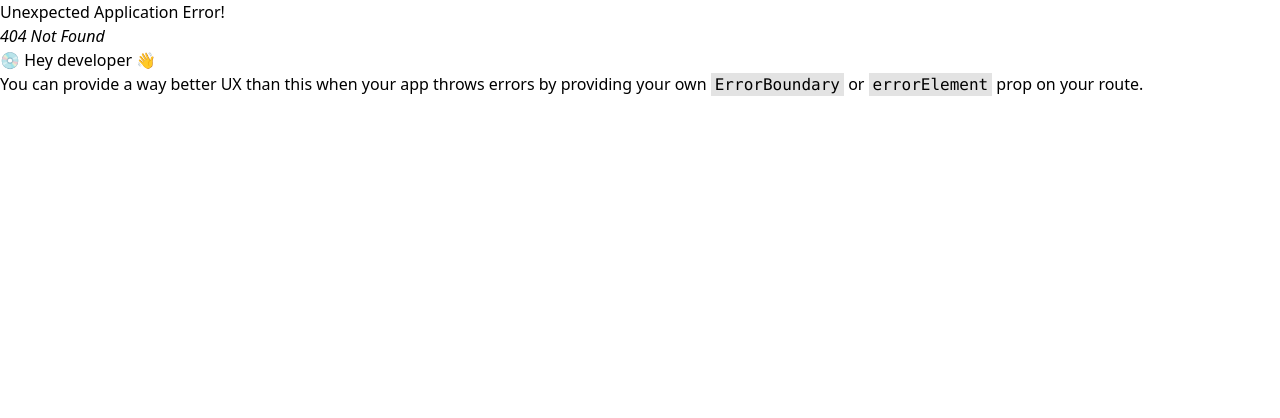
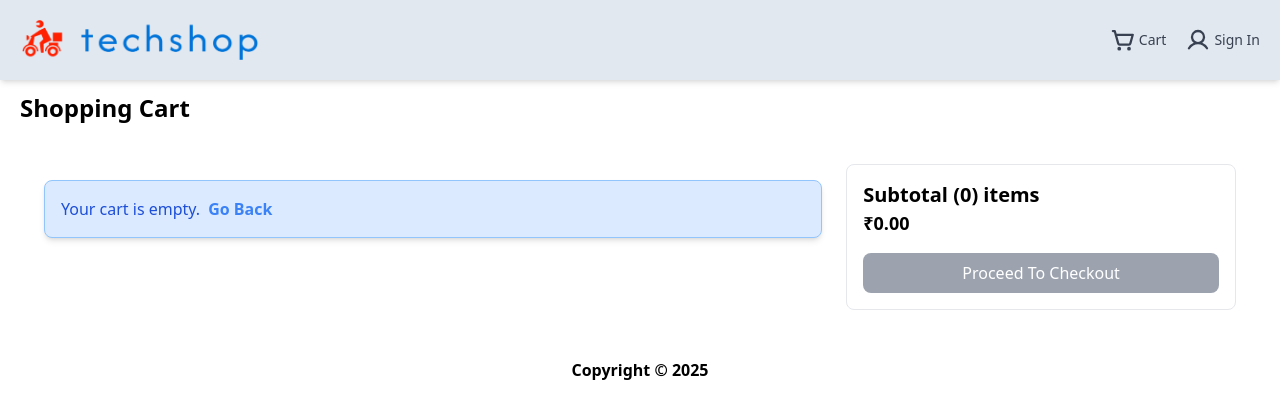
Before and after one commit to chattsayan/techShop-eComm-MERN-app, a React (Vite) app in the folder frontend/: page /cart in a window 1280 px wide. Before the commit this address had no page. Shown: the top 418 px of the page. Built offline with nearby package versions, Linux system fonts and the light colour scheme.

Commit message:
cart functionality

```diff
--- a/frontend/src/components/Header.jsx
+++ b/frontend/src/components/Header.jsx
@@ -3,9 +3,11 @@ import { assets } from "../assets/assets";
 import { PiShoppingCartSimpleBold, PiUserBold } from "react-icons/pi";
 import { IoChevronBack } from "react-icons/io5";
 import { useState } from "react";
+import { useSelector } from "react-redux";
 
 const Header = () => {
   const [visible, setVisible] = useState(false);
+  const { cartItems } = useSelector((store) => store.cart);
 
   return (
     <div className="flex items-center justify-between py-5 px-5 font-medium bg-slate-200 shadow-md">
@@ -20,7 +22,14 @@ const Header = () => {
       <div className="flex items-center gap-6">
         <ul className="hidden sm:flex gap-5 text-sm text-gray-700">
           <li className="flex items-center gap-1">
-            <PiShoppingCartSimpleBold size={24} />
+            <div className="relative">
+              <PiShoppingCartSimpleBold size={24} />
+              {cartItems.length > 0 && (
+                <p className="absolute right-[-5px] top-[-5px] w-4 text-center leading-4 bg-red-700 text-white aspect-square rounded-full text-[8px] font-semibold">
+                  {cartItems.reduce((a, c) => a + c.quantity, 0)}
+                </p>
+              )}
+            </div>
             <Link to="/cart">Cart</Link>
           </li>
           <li className="flex items-center gap-1">
@@ -53,7 +62,7 @@ const Header = () => {
           <Link
             onClick={() => setVisible(false)}
             className="py-2 pl-6 border"
-            to="/"
+            to="/cart"
           >
             CART
           </Link>
--- /dev/null
+++ b/frontend/src/components/Loader.jsx
@@ -0,0 +1,9 @@
+const Loader = () => {
+  return (
+    <div className="flex items-center justify-center">
+      <div className="w-10 h-10 border-4 border-t-blue-500 border-gray-300 rounded-full animate-spin items-center" />
+    </div>
+  );
+};
+
+export default Loader;
--- /dev/null
+++ b/frontend/src/components/Message.jsx
@@ -0,0 +1,21 @@
+const Message = ({ variant, children }) => {
+  const variantClasses = {
+    info: "bg-blue-100 text-blue-700 border border-blue-300",
+    success: "bg-green-100 text-green-700 border border-green-300",
+    warning: "bg-yellow-100 text-yellow-700 border border-yellow-300",
+    danger: "bg-red-100 text-red-700 border border-red-300",
+  };
+
+  return (
+    <div className={`mt-4 p-4 rounded-lg shadow-md ${variantClasses[variant]}`}>
+      {children}
+    </div>
+  );
+};
+
+// defining default values for props in component.
+Message.defaultProps = {
+  variant: "info",
+};
+
+export default Message;
--- a/frontend/src/main.jsx
+++ b/frontend/src/main.jsx
@@ -12,12 +12,14 @@ import Home from "./pages/Home.jsx";
 import ProductScreen from "./pages/ProductScreen.jsx";
 import { Provider } from "react-redux";
 import appStore from "./utils/appStore.js";
+import CartPage from "./pages/CartPage.jsx";
 
 const router = createBrowserRouter(
   createRoutesFromElements(
     <Route path="/" element={<App />}>
       <Route path="/" element={<Home />} />
       <Route path="/product/:id" element={<ProductScreen />} />
+      <Route path="/cart" element={<CartPage />} />
     </Route>
   )
 );
--- /dev/null
+++ b/frontend/src/pages/CartPage.jsx
@@ -0,0 +1,107 @@
+import { useDispatch, useSelector } from "react-redux";
+import { Link, useNavigate } from "react-router-dom";
+import Message from "../components/Message";
+import { BsFillTrash3Fill } from "react-icons/bs";
+import { addToCart, removeFromCart } from "../slices/cartSlice";
+
+const CartPage = () => {
+  const navigate = useNavigate();
+  const dispatch = useDispatch();
+  const cart = useSelector((store) => store.cart);
+  const { cartItems } = cart;
+
+  const addToCartHandler = (product, quantity) => {
+    dispatch(addToCart({ ...product, quantity }));
+  };
+
+  const removeFromCartHandler = (id) => {
+    dispatch(removeFromCart(id));
+  };
+
+  const checkoutHandler = () => {
+    navigate("/login?redirect=/shipping");
+  };
+
+  return (
+    <div>
+      <h1 className="text-2xl font-bold mb-4">Shopping Cart</h1>
+      <div className="flex flex-col md:flex-row gap-6 p-6">
+        <div className="md:w-2/3">
+          {cartItems.length === 0 ? (
+            <Message>
+              Your cart is empty.
+              <Link to="/" className="text-blue-500 ml-2 font-bold">
+                Go Back
+              </Link>
+            </Message>
+          ) : (
+            <div className="space-y-4">
+              {cartItems.map((item) => (
+                <div
+                  key={item._id}
+                  className="flex items-center p-4 border rounded-lg"
+                >
+                  <img
+                    src={item.image}
+                    alt={item.name}
+                    className="w-16 h-16 object-cover rounded"
+                  />
+                  <div className="flex-1 ml-4">
+                    <Link
+                      to={`/product/${item._id}`}
+                      className="text-lg font-semibold"
+                    >
+                      {item.name}
+                    </Link>
+                    <p className="text-gray-600">₹ {item.price}</p>
+                  </div>
+                  <select
+                    className="border p-1 rounded"
+                    value={item.quantity}
+                    onChange={(e) =>
+                      addToCartHandler(item, Number(e.target.value))
+                    }
+                  >
+                    {[...Array(item.countInStock).keys()].map((x) => (
+                      <option key={x + 1} value={x + 1}>
+                        {x + 1}
+                      </option>
+                    ))}
+                  </select>
+                  <button
+                    className="ml-4 text-gray-800 bg-slate-200 hover:bg-slate-300 p-2 rounded-md"
+                    onClick={() => removeFromCartHandler(item._id)}
+                  >
+                    <BsFillTrash3Fill />
+                  </button>
+                </div>
+              ))}
+            </div>
+          )}
+        </div>
+
+        <div className="md:w-1/3 p-4 border rounded-lg">
+          <h2 className="text-xl font-bold">
+            Subtotal ({cartItems.reduce((acc, item) => acc + item.quantity, 0)})
+            items
+          </h2>
+          <p className="text-lg font-semibold">
+            ₹
+            {cartItems
+              .reduce((acc, item) => acc + item.quantity * item.price, 0)
+              .toFixed(2)}
+          </p>
+          <button
+            className="w-full mt-4 bg-blue-600 text-white py-2 rounded-lg hover:bg-blue-700 disabled:bg-gray-400"
+            disabled={cartItems.length === 0}
+            onClick={checkoutHandler}
+          >
+            Proceed To Checkout
+          </button>
+        </div>
+      </div>
+    </div>
+  );
+};
+
+export default CartPage;
--- a/frontend/src/pages/Home.jsx
+++ b/frontend/src/pages/Home.jsx
@@ -1,3 +1,5 @@
+import Loader from "../components/Loader";
+import Message from "../components/Message";
 import Product from "../components/Product";
 // import { useEffect, useState } from "react";
 // import axios from "axios";
@@ -24,9 +26,11 @@ const Home = () => {
   return (
     <div>
       {isLoading ? (
-        <>Loading...</>
+        <Loader />
       ) : error ? (
-        <div>{error?.data?.message || error.error}</div>
+        <Message variant="danger">
+          {error?.data?.message || error.error}
+        </Message>
       ) : (
         <>
           <h1 className="text-2xl font-bold mb-4">Latest Products</h1>
--- a/frontend/src/pages/ProductScreen.jsx
+++ b/frontend/src/pages/ProductScreen.jsx
@@ -1,19 +1,31 @@
-import { Link, useParams } from "react-router-dom";
+import { Link, useNavigate, useParams } from "react-router-dom";
 import { IoChevronBackOutline } from "react-icons/io5";
 import Rating from "../components/Rating";
 // import axios from "axios";
 // import { BASE_URL } from "../utils/constant";
-// import { useEffect, useState } from "react";
 import { useGetProductDetailsQuery } from "../slices/productsApiSlice";
+import Loader from "../components/Loader";
+import Message from "../components/Message";
+import { useState } from "react";
+import { useDispatch } from "react-redux";
+import { addToCart } from "../slices/cartSlice";
 
 const ProductScreen = () => {
   // const [product, setProduct] = useState({});
   const { id: productId } = useParams();
+  const dispatch = useDispatch();
+  const navigate = useNavigate();
+  const [quantity, setQuantity] = useState(1);
   const {
     data: product,
     isLoading,
     error,
   } = useGetProductDetailsQuery(productId);
+
+  const addToCartHandler = () => {
+    dispatch(addToCart({ ...product, quantity }));
+    navigate("/cart");
+  };
   // const product = products.find((item) => item._id === productId);
   // console.log(product);
 
@@ -39,9 +51,11 @@ const ProductScreen = () => {
       </Link>
 
       {isLoading ? (
-        <h2>Loading...</h2>
+        <Loader />
       ) : error ? (
-        <div>{error?.data?.message || error.error}</div>
+        <Message variant="danger">
+          {error?.data?.message || error.error}
+        </Message>
       ) : (
         <div className="grid md:grid-cols-3 gap-6 pt-5">
           {/* Product Image */}
@@ -89,16 +103,41 @@ const ProductScreen = () => {
                 {product.countInStock > 0 ? "In Stock" : "Out Of Stock"}
               </span>
             </div>
+
+            <div className="flex items-center justify-between gap-5">
+              {/* Quantity */}
+              {product.countInStock > 0 && (
+                <div className="w-1/3 px-2 mt-3 border rounded-lg">
+                  <div className="flex items-center justify-evenly">
+                    <span className="font-medium">Qty</span>
+                    <select
+                      className="p-2"
+                      value={quantity}
+                      onChange={(e) => setQuantity(Number(e.target.value))}
+                    >
+                      {[...Array(product.countInStock).keys()].map((x) => (
+                        <option key={x + 1} value={x + 1}>
+                          {x + 1}
+                        </option>
+                      ))}
+                    </select>
+                  </div>
+                </div>
+              )}
+
+              {/* Add To Cart Button */}
               <button
-              className={`w-full py-2 mt-3 text-white font-semibold rounded-md ${
+                onClick={addToCartHandler}
+                className={`py-2 mt-3 text-white font-semibold rounded-md ${
                   product.countInStock > 0
-                  ? "bg-blue-600 hover:bg-blue-700"
-                  : "bg-gray-400 cursor-not-allowed"
+                    ? "w-2/3 bg-blue-600 hover:bg-blue-700"
+                    : "w-full bg-gray-400 cursor-not-allowed"
                 }`}
                 disabled={product.countInStock === 0}
               >
                 Add To Cart
               </button>
+            </div>
           </div>
         </div>
       )}
--- /dev/null
+++ b/frontend/src/slices/cartSlice.js
@@ -0,0 +1,42 @@
+import { createSlice } from "@reduxjs/toolkit";
+import { updateCart } from "../utils/cartUtils";
+import { act } from "react";
+
+// using local storage for storing price calculations
+const initialState = localStorage.getItem("cart")
+  ? JSON.parse(localStorage.getItem("cart"))
+  : {
+      cartItems: [],
+    };
+
+const cartSlice = createSlice({
+  name: "cart",
+  initialState,
+  reducers: {
+    addToCart: (state, action) => {
+      const item = action.payload;
+
+      const existItem = state.cartItems.find((x) => x._id === item._id);
+
+      if (existItem) {
+        state.cartItems = state.cartItems.map((x) => {
+          x._id === existItem._id ? item : x;
+        });
+      } else {
+        state.cartItems = [...state.cartItems, item];
+      }
+
+      // updating cart with price calculation
+      return updateCart(state);
+    },
+    removeFromCart: (state, action) => {
+      state.cartItems = state.cartItems.filter((x) => x._id !== action.payload);
+
+      return updateCart(state);
+    },
+  },
+});
+
+export const { addToCart, removeFromCart } = cartSlice.actions;
+
+export default cartSlice.reducer;
--- a/frontend/src/utils/appStore.js
+++ b/frontend/src/utils/appStore.js
@@ -1,10 +1,12 @@
 import { configureStore } from "@reduxjs/toolkit";
 import { apiSlice } from "../slices/apiSlice";
 // import { productsApiSlice } from "../slices/productsApiSlice";
+import cartSliceReducer from "../slices/cartSlice";
 
 const appStore = configureStore({
   reducer: {
     [apiSlice.reducerPath]: apiSlice.reducer,
+    cart: cartSliceReducer,
     // [productsApiSlice.reducerPath]: productsApiSlice.reducer,
   },
   middleware: (getDefaultMiddleware) =>
--- /dev/null
+++ b/frontend/src/utils/cartUtils.js
@@ -0,0 +1,27 @@
+export const addDecimal = (num) => {
+  return (Math.round(num * 100) / 100).toFixed(2);
+};
+
+export const updateCart = (state) => {
+  // ----- Calculate items price -----
+  state.itemsPrice = addDecimal(
+    state.cartItems.reduce((acc, item) => acc + item.price * item.quantity, 0)
+  );
+
+  // ----- Calculate shipping price (if order over 1000 then free, else 100 delivery) -----
+  state.shippingPrice = addDecimal(state.itemsPrice > 1000 ? 0 : 100);
+
+  // ----- Calculate tax price (15% tax) -----
+  state.taxPrice = addDecimal(Number(0.15 * state.itemsPrice).toFixed(2));
+
+  // ----- Calculate total price -----
+  state.totalPrice = (
+    Number(state.itemsPrice) +
+    Number(state.shippingPrice) +
+    Number(state.taxPrice)
+  ).toFixed(2);
+
+  localStorage.setItem("cart", JSON.stringify(state));
+
+  return state;
+};
```
Also changed, not shown: 1 other file (tests, documents, lock files or other folders). Lines whose indentation alone changed are shown as unchanged.
